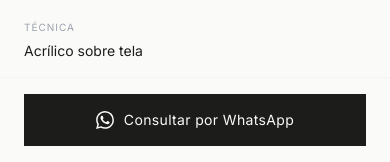
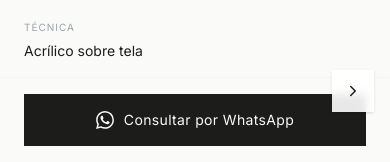
Before and after one commit to fbonorino/cuadrosMa, a React (Vite) app: page / in a window 390 px wide. Both pictures are taken after a click on the button "Abedules de Otoño". Shown: the part 331-493 px from the top of the page. Built offline with nearby package versions, Linux system fonts and the light colour scheme; a web font is replaced by a local one.

Commit message:
Show prev/next arrows on mobile

```diff
--- a/src/components/Modal.jsx
+++ b/src/components/Modal.jsx
@@ -64,11 +64,11 @@ export default function Modal({ obras, selectedIndex, onNavigate, onClose }) {
         </svg>
       </button>
 
-      {/* Desktop prev/next arrows */}
+      {/* Prev/next arrows */}
       {hasPrev && (
         <button
           onClick={(e) => { e.stopPropagation(); navigate(-1) }}
-          className="hidden md:flex fixed left-4 z-20 p-3 bg-white/90 backdrop-blur-sm text-carbon hover:bg-white transition-colors duration-150 shadow items-center justify-center"
+          className="flex fixed left-4 z-20 p-3 bg-white/90 backdrop-blur-sm text-carbon hover:bg-white transition-colors duration-150 shadow items-center justify-center"
           aria-label="Anterior"
         >
           <svg width="18" height="18" viewBox="0 0 24 24" fill="none" stroke="currentColor" strokeWidth="2" strokeLinecap="round" strokeLinejoin="round" aria-hidden="true">
@@ -79,7 +79,7 @@ export default function Modal({ obras, selectedIndex, onNavigate, onClose }) {
       {hasNext && (
         <button
           onClick={(e) => { e.stopPropagation(); navigate(1) }}
-          className="hidden md:flex fixed right-4 z-20 p-3 bg-white/90 backdrop-blur-sm text-carbon hover:bg-white transition-colors duration-150 shadow items-center justify-center"
+          className="flex fixed right-4 z-20 p-3 bg-white/90 backdrop-blur-sm text-carbon hover:bg-white transition-colors duration-150 shadow items-center justify-center"
           aria-label="Siguiente"
         >
           <svg width="18" height="18" viewBox="0 0 24 24" fill="none" stroke="currentColor" strokeWidth="2" strokeLinecap="round" strokeLinejoin="round" aria-hidden="true">
```
